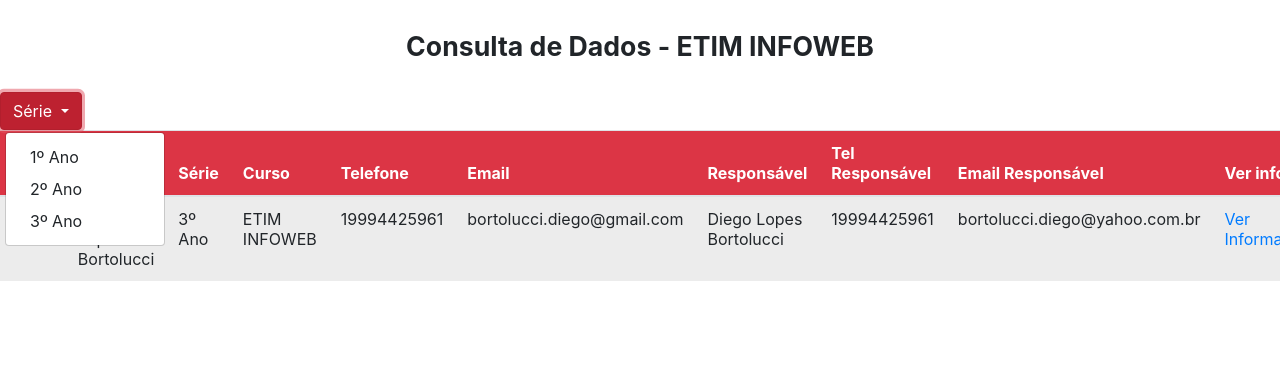
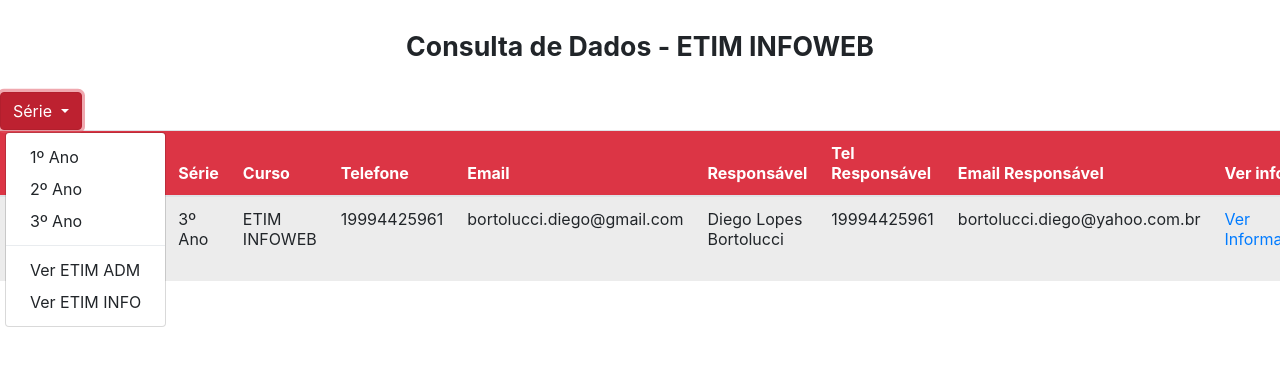
Before and after one commit to diego-bortolucci27/tcc, a PHP site: page /consultaInfo.php in a window 1280 px wide, after a click on "Série". Shown: the top 366 px of the page. Run offline with PHP 8.4, Linux system fonts and the light colour scheme; data comes from the database, SQL or seed files in the repository.

Commit message:
Inserido links no Dropdown

```diff
--- a/consultaInfo.php
+++ b/consultaInfo.php
@@ -30,6 +30,10 @@
             <a class="dropdown-item" href="consulta1Info.php">1º Ano</a>
             <a class="dropdown-item" href="consulta2Info.php">2º Ano</a>
             <a class="dropdown-item" href="consulta3Info.php">3º Ano</a>
+        <div class="dropdown-divider"></div>
+            <a class="dropdown-item" href="consultaAdm.php">Ver ETIM ADM</a>
+            <a class="dropdown-item" href="consultaInfo.php">Ver ETIM INFO</a>
+        </div>
         </div>
     </div>
     <div class="table-responsive">
```
